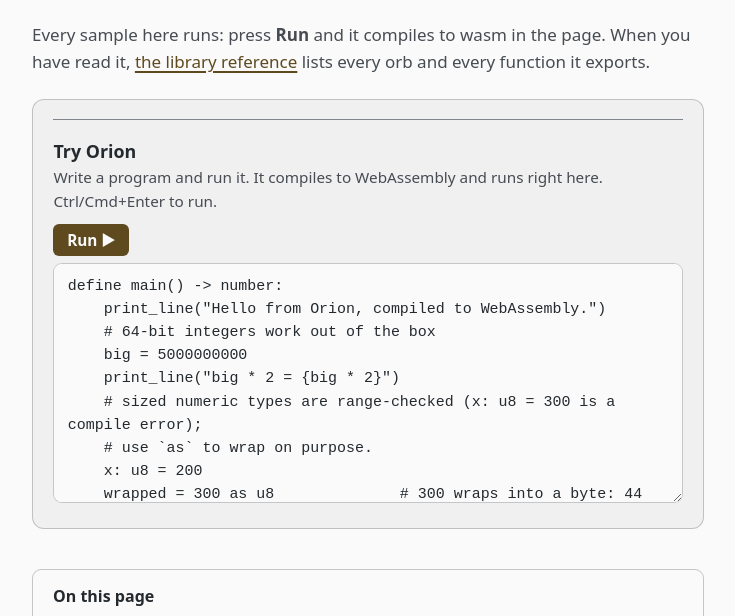
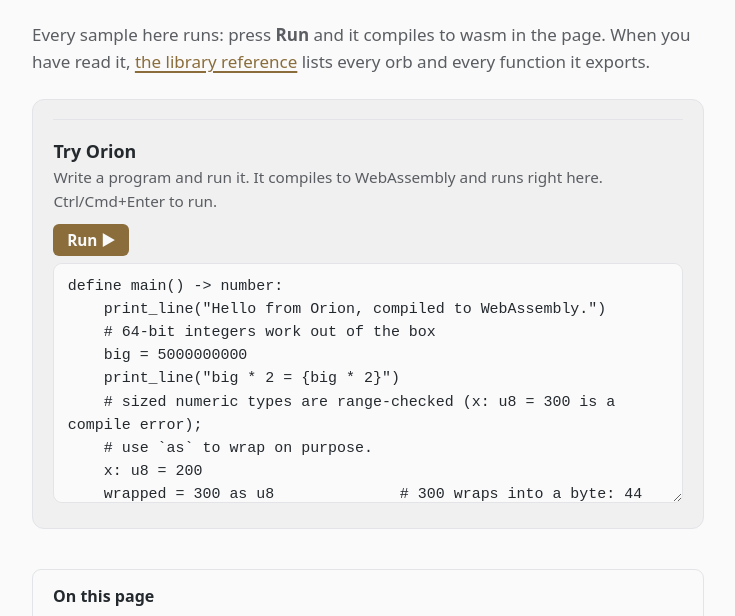
Before and after one commit to Lone-Lodge/orion, a plain HTML site: page docs/index.html in a window 1280 px wide. Shown: the part 104-720 px from the top of the page, without its empty margins (272-1007 px from the left). Drawn offline with Linux system fonts and the light colour scheme.

Commit message:
docs: dots' colours value for value, and the gate says AA because that is what they are

```diff
--- a/docs/style.css
+++ b/docs/style.css
@@ -1,35 +1,36 @@
 /* Orion Field Guide - one stylesheet, no build step, no dependencies.
  *
- * The palette is dots': near-white paper on a soft grey card, obsidian dark
- * without the purple, and gold as the one accent. Same colours as the
- * workshop, so a person moving between them is looking at one thing.
+ * The palette is dots', value for value: near-white paper, a soft grey card,
+ * obsidian dark without the purple, gold as the one accent, and dots' own
+ * hairline. Same colours as the workshop, so moving between them is not a
+ * jolt. The one colour dots does not have is a comment inside code, and that
+ * is derived the way dots derives its reading tones - the ink mixed into the
+ * paper, `color-mix(ink 75%, bg)`.
  *
- * Gold is where taste and legibility collide. dots' #8a6d3b is 4.6:1 on its
- * own paper - fine for an app's chrome, nowhere near the 7:1 AAA wants for
- * body-size text. So light mode takes the same hue down to a deep gold and
- * dark mode keeps dots' own lighter one, which already clears it. dots'
- * hairline rule and its dim grey get the same treatment: a document that is
- * read is not an app's chrome.
+ * That palette is WCAG AA, not AAA. Gold on paper is 4.65:1 and the hairline
+ * is 1.22:1 by design: dots separates with radius and tone, not strokes. An
+ * earlier version of this file took three of those colours darker to reach
+ * 7:1, and the guide stopped looking like the workshop. Looking like one
+ * thing won.
  *
  * Nothing here is eyeballed. tools/docs_check.sh reads this palette and
- * recomputes every pair that carries meaning, so a colour that drifts below
- * its threshold fails the build:
+ * recomputes every pair that carries meaning - 4.5:1 for text, 3:1 for the
+ * accent and the rule - so a colour that drifts below its threshold fails
+ * the build:
  *
  *   light   text #24292e on #fafafa   14.1:1
  *           text #24292e on #f0f0f1   12.9:1   (code)
- *           dim  #474c52 on #f0f0f1    7.6:1   (comments)
- *           gold #5f4a1f on #fafafa    8.1:1   (links, keywords)
- *           rule #80858b on #f0f0f1    3.3:1   (borders)
+ *           dim  #5a5d61 on #f0f0f1    5.8:1   (comments)
+ *           gold #8a6d3b on #fafafa    4.7:1   (links, keywords)
  *   dark    text #dcddde on #1e1e1e   12.3:1
  *           text #dcddde on #161616   13.3:1   (code)
- *           dim  #a0a6ac on #161616    7.4:1   (comments)
+ *           dim  #acadae on #161616    8.1:1   (comments)
  *           gold #c9a26d on #1e1e1e    7.0:1
- *           rule #6f7479 on #161616    3.8:1
  *
  * Code IS syntax-highlighted (highlight.js, the same token categories as the
- * VS Code grammar), and it still clears AAA. Five hues that each clear 7:1
- * stay distinguishable because they are real hues - gold, teal, olive, plum,
- * brown - not five tints of one. docs_check measures every one.
+ * VS Code grammar). Five hues that each clear 4.5:1 stay distinguishable
+ * because they are real hues - gold, teal, olive, plum, brown - not five
+ * tints of one. docs_check measures every one.
  */
 
 :root {
@@ -37,13 +38,13 @@
     --bg: #fafafa;
     --fg: #24292e;
     --code-bg: #f0f0f1;
-    --dim: #474c52;
-    --link: #5f4a1f;
-    --rule: #80858b;
-    --focus: #5f4a1f;
+    --dim: #5a5d61;
+    --link: #8a6d3b;
+    --rule: #e2e4e7;
+    --focus: #8a6d3b;
     /* Syntax token colours. Distinct hues, each >=7:1 on --code-bg (AAA), so
      * highlighting costs the guide nothing on contrast. docs_check verifies. */
-    --tok-k: #5f4a1f;
+    --tok-k: #8a6d3b;
     --tok-t: #0a5348;
     --tok-s: #3f5412;
     --tok-n: #7a356e;
@@ -56,9 +57,9 @@
         --bg: #1e1e1e;
         --fg: #dcddde;
         --code-bg: #161616;
-        --dim: #a0a6ac;
+        --dim: #acadae;
         --link: #c9a26d;
-        --rule: #6f7479;
+        --rule: #2e3134;
         --focus: #c9a26d;
         --tok-k: #c9a26d;
         --tok-t: #6fd0c4;
@@ -75,7 +76,7 @@
  * Separation is radius and tone; a stroke only where a document needs one that
  * an app does not - a code block on near-white paper is 1.05:1 against it. */
 :root {
-    --hairline: color-mix(in srgb, var(--rule) 45%, transparent);
+    --hairline: var(--rule);
     --hover: color-mix(in srgb, var(--fg) 7%, transparent);
     --r-small: 6px;
     --r-card: 9px;
```
Also changed, not shown: 1 other file.
